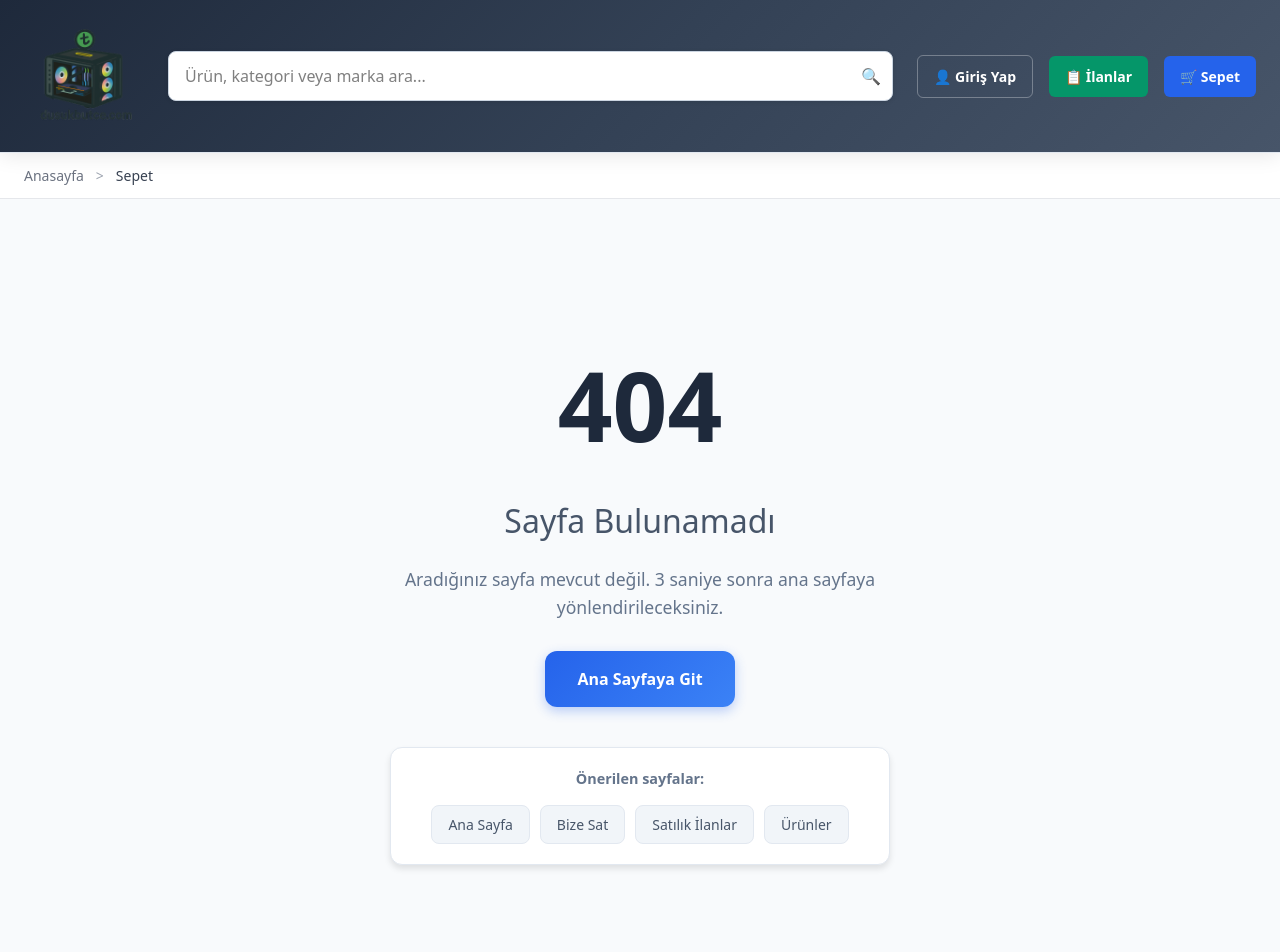
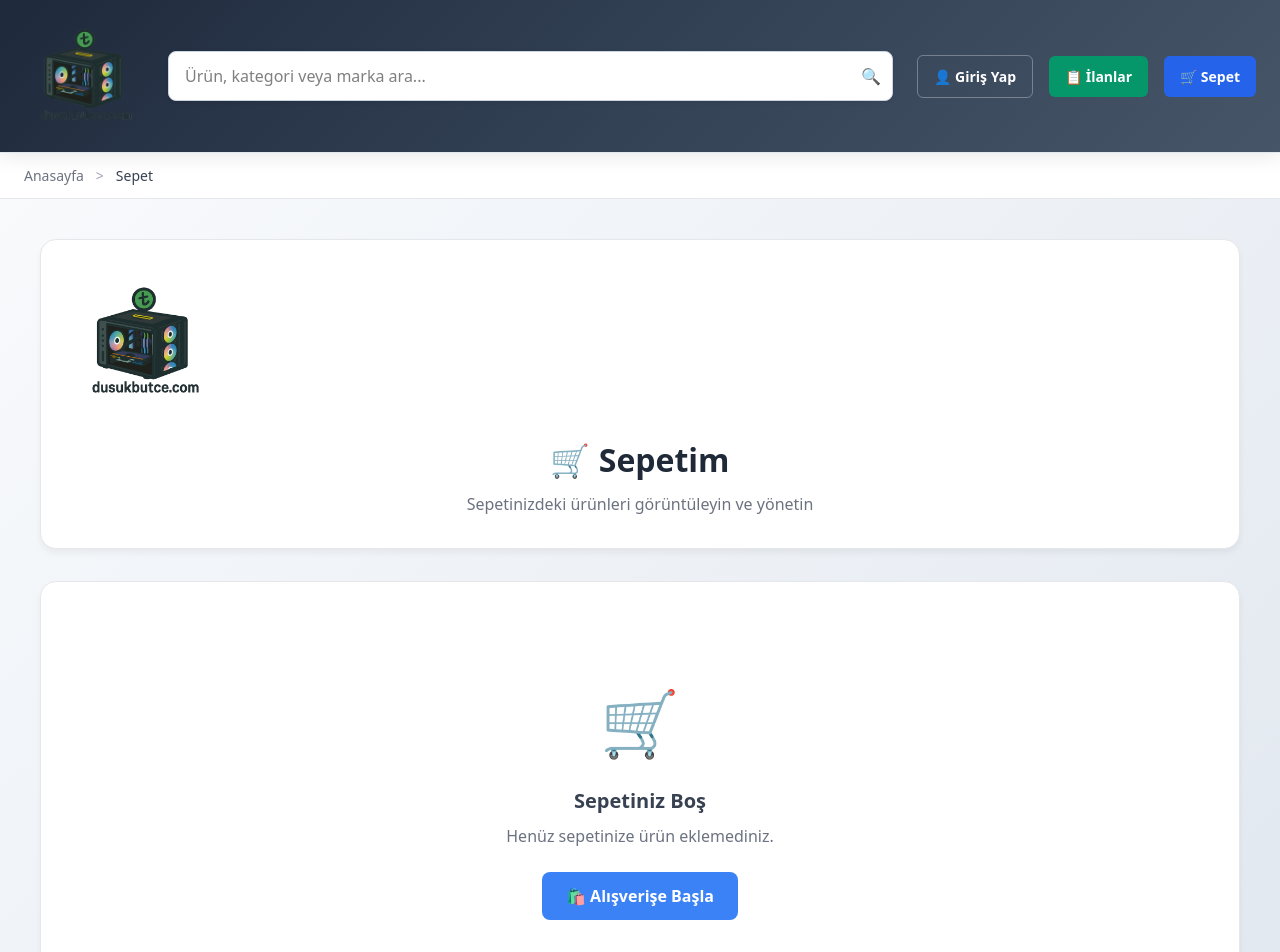
Before and after one commit to ozancidik/dusukbutce-web, a Next.js app: page /sepet in a window 1280 px wide. Before the commit this address had no page. Shown: the top 952 px of the page. Built offline with nearby package versions, Linux system fonts and the light colour scheme.

Commit message:
Cart sayfasını sepet olarak yeniden adlandır ve profesyonel hale getir, anasayfaya yönlendir

```diff
--- a/app/cart/page.tsx
+++ /dev/null
@@ -1,104 +0,0 @@
-"use client";
-import React, { useEffect, useState } from "react";
-import Image from "next/image";
-import Link from "next/link";
-import { useRouter } from "next/navigation";
-
-export default function CartPage() {
-  const [cart, setCart] = useState<any[]>([]);
-  const [error, setError] = useState("");
-  const [orderMessage, setOrderMessage] = useState("");
-  const router = useRouter();
-
-  // Sepeti güncelle
-  const fetchCart = () => {
-    fetch("http://localhost:3000/cart/1")
-      .then((res) => res.json())
-      .then((data) => {
-        if (Array.isArray(data)) setCart(data);
-        else setCart([]);
-      })
-      .catch(() => setCart([]));
-  };
-
-  useEffect(() => {
-    fetchCart();
-  }, []);
-
-  // Adet artır
-  const handleIncrease = async (item: any) => {
-    await fetch("http://localhost:3000/cart/add", {
-      method: "POST",
-      headers: { "Content-Type": "application/json" },
-      body: JSON.stringify({ userId: 1, productId: item.product.id, quantity: 1 }),
-    });
-    fetchCart();
-  };
-
-  // Adet azalt veya sil
-  const handleDecrease = async (item: any) => {
-    if (item.quantity <= 1) {
-      await handleRemove(item);
-      return;
-    }
-    await fetch("http://localhost:3000/cart/add", {
-      method: "POST",
-      headers: { "Content-Type": "application/json" },
-      body: JSON.stringify({ userId: 1, productId: item.product.id, quantity: -1 }),
-    });
-    fetchCart();
-  };
-
-  // Ürün sil
-  const handleRemove = async (item: any) => {
-    await fetch(`http://localhost:3000/cart/remove`, {
-      method: "POST",
-      headers: { "Content-Type": "application/json" },
-      body: JSON.stringify({ userId: 1, productId: item.product.id }),
-    });
-    fetchCart();
-  };
-
-  // Ödeme sayfasına yönlendir
-  const handleOrder = async () => {
-    if (cart.length === 0) {
-      setOrderMessage("Sepetiniz boş.");
-      return;
-    }
-    router.push("/payment-stripe"); // veya "/payment-iyzico"
-  };
-
-  return (
-    <div style={{ maxWidth: 500, margin: "40px auto", padding: 32, background: '#f8fafc', borderRadius: 16, boxShadow: '0 4px 32px #0001', fontFamily: 'sans-serif' }}>
-      <div style={{ display: 'flex', flexDirection: 'column', alignItems: 'center', marginBottom: 24 }}>
-        <Link href="/">
-          <Image src="/logo.png" alt="Logo" width={120} height={40} style={{ objectFit: 'contain', cursor: 'pointer' }} />
-        </Link>
-        <h2 style={{ margin: '16px 0 0 0', color: '#2563eb' }}>Sepet</h2>
-        <p style={{ color: '#64748b', marginTop: 8 }}>Sepetinizdeki ürünleri görüntüleyin ve yönetin.</p>
-      </div>
-      {cart.length === 0 ? (
-        <div style={{ color: '#64748b', textAlign: 'center' }}>Sepetiniz boş.</div>
-      ) : (
-        <>
-          <ul style={{ listStyle: 'none', padding: 0 }}>
-            {cart.map((item) => (
-              <li key={item.id} style={{ padding: '10px 0', borderBottom: '1px solid #e5e7eb', display: 'flex', justifyContent: 'space-between', alignItems: 'center' }}>
-                <span>{item.product.name}</span>
-                <span style={{ display: 'flex', alignItems: 'center', gap: 8 }}>
-                  <button onClick={() => handleDecrease(item)} style={{ background: '#e5e7eb', border: 'none', borderRadius: 6, width: 28, height: 28, fontWeight: 700, fontSize: 18, cursor: 'pointer' }}>-</button>
-                  <span style={{ minWidth: 24, textAlign: 'center' }}>{item.quantity}</span>
-                  <button onClick={() => handleIncrease(item)} style={{ background: '#e5e7eb', border: 'none', borderRadius: 6, width: 28, height: 28, fontWeight: 700, fontSize: 18, cursor: 'pointer' }}>+</button>
-                  <button onClick={() => handleRemove(item)} style={{ background: '#ef4444', color: 'white', border: 'none', borderRadius: 6, padding: '4px 10px', marginLeft: 8, cursor: 'pointer', fontWeight: 600 }}>Sil</button>
-                </span>
-              </li>
-            ))}
-          </ul>
-          <button onClick={handleOrder} style={{ marginTop: 24, background: '#2563eb', color: 'white', border: 'none', borderRadius: 8, padding: '14px 0', fontWeight: 600, fontSize: 16, cursor: 'pointer', width: '100%' }}>Satın Al / Siparişi Tamamla</button>
-          {orderMessage && <div style={{ color: orderMessage.startsWith('Sipariş başarıyla') ? 'green' : 'red', marginTop: 16 }}>{orderMessage}</div>}
-        </>
-      )}
-      {error && <div style={{ color: 'red', marginTop: 16 }}>{error}</div>}
-    </div>
-  );
-}
--- a/app/components/Breadcrumb.tsx
+++ b/app/components/Breadcrumb.tsx
@@ -73,7 +73,7 @@ export default function Breadcrumb() {
       displayName = 'Al';
     } else if (segment === 'sell') {
       displayName = 'Sat';
-    } else if (segment === 'cart') {
+    } else if (segment === 'sepet') {
       displayName = 'Sepet';
     } else if (segment === 'profile') {
       displayName = 'Profil';
--- a/app/components/Header.tsx
+++ b/app/components/Header.tsx
@@ -514,7 +514,7 @@ export default function Header() {
           </Link>
 
           {/* Sepet */}
-          <Link href="/cart" style={{ textDecoration: "none" }}>
+          <Link href="/sepet" style={{ textDecoration: "none" }}>
             <button
               style={{
                 background: "#2563eb",
--- /dev/null
+++ b/app/sepet/page.tsx
@@ -0,0 +1,123 @@
+"use client";
+import React from "react";
+import Image from "next/image";
+import Link from "next/link";
+
+export default function SepetPage() {
+  return (
+    <div style={{
+      background: 'linear-gradient(135deg, #f8fafc 0%, #e2e8f0 100%)',
+      minHeight: '100vh',
+      padding: '40px 20px'
+    }}>
+      <div style={{
+        maxWidth: '1200px',
+        margin: '0 auto'
+      }}>
+        {/* Header */}
+        <div style={{
+          background: 'white',
+          borderRadius: '16px',
+          padding: '32px',
+          boxShadow: '0 4px 6px rgba(0, 0, 0, 0.05)',
+          marginBottom: '32px',
+          textAlign: 'center',
+          border: '1px solid #e5e7eb'
+        }}>
+          <Link href="/" style={{ textDecoration: 'none' }}>
+            <Image
+              src="/logo.png"
+              alt="Düşük Bütçe"
+              width={140}
+              height={50}
+              style={{
+                objectFit: 'contain',
+                cursor: 'pointer',
+                transition: 'transform 0.2s'
+              }}
+              onMouseEnter={(e) => {
+                e.currentTarget.style.transform = 'scale(1.05)';
+              }}
+              onMouseLeave={(e) => {
+                e.currentTarget.style.transform = 'scale(1)';
+              }}
+            />
+          </Link>
+          <h1 style={{
+            fontSize: '32px',
+            fontWeight: '700',
+            color: '#1f2937',
+            margin: '24px 0 8px 0'
+          }}>
+            🛒 Sepetim
+          </h1>
+          <p style={{
+            fontSize: '16px',
+            color: '#6b7280',
+            margin: 0
+          }}>
+            Sepetinizdeki ürünleri görüntüleyin ve yönetin
+          </p>
+        </div>
+
+        {/* Ana İçerik */}
+        <div style={{
+          background: 'white',
+          borderRadius: '16px',
+          padding: '32px',
+          boxShadow: '0 4px 6px rgba(0, 0, 0, 0.05)',
+          border: '1px solid #e5e7eb',
+          textAlign: 'center'
+        }}>
+          <div style={{
+            padding: '60px 20px',
+            color: '#6b7280'
+          }}>
+            <div style={{
+              fontSize: '64px',
+              marginBottom: '16px'
+            }}>
+              🛒
+            </div>
+            <h3 style={{
+              fontSize: '20px',
+              fontWeight: '600',
+              color: '#374151',
+              margin: '0 0 8px 0'
+            }}>
+              Sepetiniz Boş
+            </h3>
+            <p style={{
+              fontSize: '16px',
+              color: '#6b7280',
+              margin: '0 0 24px 0'
+            }}>
+              Henüz sepetinize ürün eklemediniz.
+            </p>
+            <Link href="/" style={{ textDecoration: 'none' }}>
+              <button style={{
+                background: '#3b82f6',
+                color: 'white',
+                border: 'none',
+                borderRadius: '8px',
+                padding: '12px 24px',
+                fontWeight: '600',
+                fontSize: '16px',
+                cursor: 'pointer',
+                transition: 'background 0.2s'
+              }}
+              onMouseEnter={(e) => {
+                e.currentTarget.style.background = '#2563eb';
+              }}
+              onMouseLeave={(e) => {
+                e.currentTarget.style.background = '#3b82f6';
+              }}>
+                🛍️ Alışverişe Başla
+              </button>
+            </Link>
+          </div>
+        </div>
+      </div>
+    </div>
+  );
+}
```
